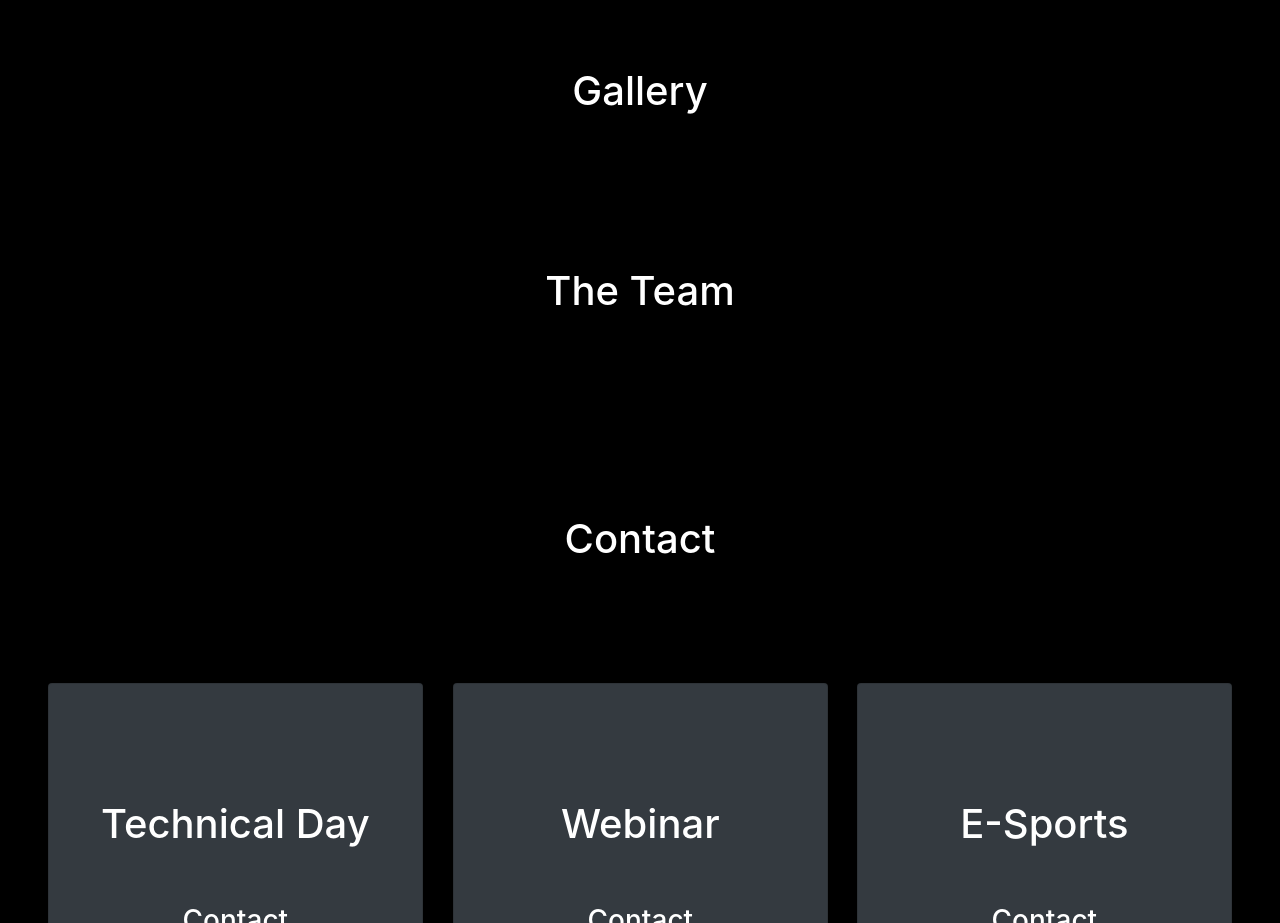
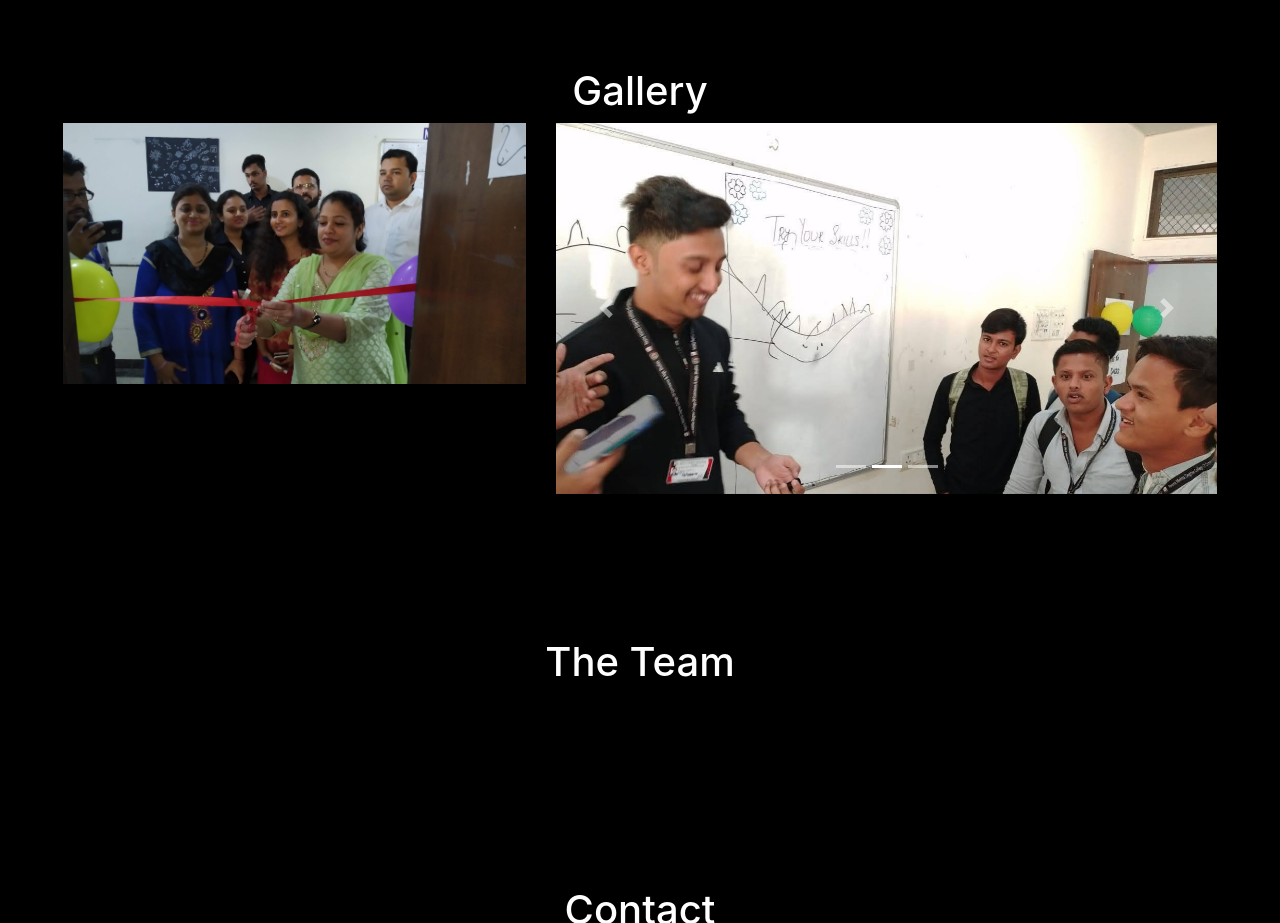
Before and after one commit to Mihir06121/TechNova, a React (Create React App) app: page / in a window 1280 px wide. Shown: the part 2740-3663 px from the top of the page. Built offline with nearby package versions, Linux system fonts and the light colour scheme.

Commit message:
gallary section added

```diff
--- a/src/components/Gallery.jsx
+++ b/src/components/Gallery.jsx
@@ -1,9 +1,34 @@
 import React from 'react'
+import {Container, Row, Col, UncontrolledCarousel } from 'reactstrap'
+import inaguration from '../img/fest/inaugration.jpg'
+import odd_even from '../img/fest/odd_even_1.jpg'
+import draw from '../img/fest/draw.jpg'
+import coding_contest from '../img/fest/coding-contest.jpg'
+
+const items = [
+    {
+        src : odd_even,
+    },
+    {
+        src:draw,
+    },
+    {
+        src: coding_contest,
+    }
+]
 
 const Gallery = () => {
     return(
         <div className="p-5">
             <h1 align="center"> Gallery</h1>
+            <div className="">
+                <Container className="themed-container" fluid={true}>
+                    <Row>
+                        <Col sm="5"><img className="img-fluid pb-2" src={inaguration} alt="inaugration" /></Col>
+                        <Col sm="7"><UncontrolledCarousel items={items} /></Col>
+                    </Row>
+                </Container>
+            </div>
         </div>
     )
 }
--- a/src/components/Rules/Coding.jsx
+++ b/src/components/Rules/Coding.jsx
@@ -5,8 +5,6 @@ const RulesCoding = () => {
     window.onbeforeunload = function () {
         window.scrollTo(0, 0);
     }
-    let warn = "These are just dummy rules, some rules are yet to be changed. Stay Tuned!"
-    alert(warn)
     const [isOpen, setIsOpen] = useState(false);
     const toggle = () => setIsOpen(!isOpen);
 
--- a/src/components/Rules/Valorant.jsx
+++ b/src/components/Rules/Valorant.jsx
@@ -5,9 +5,6 @@ const RuleValorant = () => {
     window.onbeforeunload = function () {
         window.scrollTo(0, 0);
     }
-
-    // let warn = "These are just dummy rules, some rules are yet to be changed. Stay Tuned!"
-    // alert(warn)
     const [isOpen, setIsOpen] = useState(false);
     const toggle = () => setIsOpen(!isOpen);
 
--- a/src/components/Rules/WebDesign.jsx
+++ b/src/components/Rules/WebDesign.jsx
@@ -5,8 +5,6 @@ const RuleCod = () => {
     window.onbeforeunload = function () {
         window.scrollTo(0, 0);
     }
-    let warn = "These are just dummy rules, some rules are yet to be changed. Stay Tuned!"
-    alert(warn)
     const [isOpen, setIsOpen] = useState(false);
     const toggle = () => setIsOpen(!isOpen);
 
@@ -53,8 +51,13 @@ const RuleCod = () => {
                             Do not leave the whatsapp group until the result is declared or you may loose the winning award.
                         </li>
                         <li>
-                            Winner will be awarded with Trophy, medal & Certificate.
+                            Winner will be awarded with Certificate.
                         </li>
+
+                        <h2 align="center">Impotant</h2>
+                        <li>
+                        For Coding contest you need to have account in Codechef or else won't be able to participate.
+                    </li>
                     </ul>
                 </p>
             </div>
```
